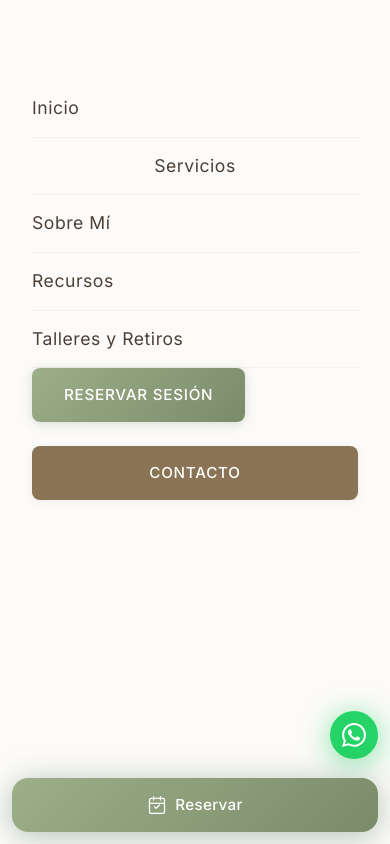
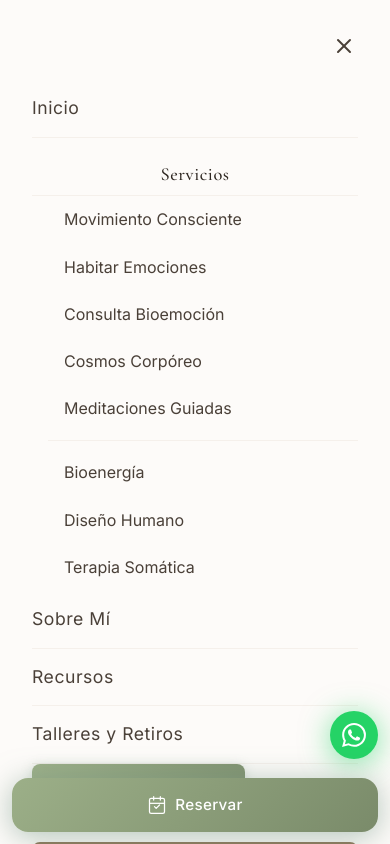
Before and after one commit to rocontre-dev/sendero-holistico, a React (Vite) app: page /reservas in a window 390 px wide. Both pictures are taken after a click on the button 354 px from the left and 15 px from the top of the page. Shown: the top 844 px of the page. Built offline with nearby package versions, Linux system fonts and the light colour scheme.

Commit message:
feat: Add mobile close button to header, implement scroll-to-top functionality, and enhance styles for Meditation and Movimiento Consciente pages

```diff
--- a/src/components/Header.css
+++ b/src/components/Header.css
@@ -297,11 +297,46 @@
 }
 
 /* ============================================
+   MOBILE CLOSE BUTTON
+   ============================================ */
+.mobile-close-btn {
+  display: none;
+  position: absolute;
+  top: 1.5rem;
+  right: 1.5rem;
+  width: 44px;
+  height: 44px;
+  background: none;
+  border: none;
+  cursor: pointer;
+  color: var(--color-text);
+  padding: 0.5rem;
+  border-radius: var(--radius-md);
+  transition: var(--transition-base);
+  z-index: 10;
+}
+
+.mobile-close-btn:hover {
+  color: var(--color-primary);
+  background-color: var(--color-beige);
+}
+
+.mobile-close-btn:active {
+  transform: scale(0.95);
+}
+
+/* ============================================
    RESPONSIVE
    ============================================ */
 @media (max-width: 968px) {
   .mobile-menu-btn {
     display: flex;
+  }
+
+  .mobile-close-btn {
+    display: flex;
+    align-items: center;
+    justify-content: center;
   }
 
   .nav {
@@ -352,6 +387,13 @@
 
   .nav-item-dropdown > .nav-link {
     cursor: default;
+    pointer-events: none;
+    font-family: var(--font-heading);
+    font-weight: 500;
+    font-size: 1.15rem;
+    color: var(--color-text-dark);
+    padding: 1rem 0 0.5rem 0;
+    margin-top: 0.5rem;
   }
 
   .nav-item-dropdown > .nav-link::after {
@@ -367,17 +409,18 @@
     padding: 0 0 0 1rem;
     border: none;
     background: transparent;
-    display: none;
-  }
-
-  .nav-item-dropdown:hover .dropdown-menu,
-  .nav-item-dropdown:focus-within .dropdown-menu {
     display: block;
   }
 
   .dropdown-link {
-    padding: 0.75rem 1rem;
+    padding: 0.625rem 1rem;
     font-size: 1rem;
+    border-bottom: none;
+  }
+
+  .dropdown-link:hover {
+    background-color: transparent;
+    padding-left: 1rem;
   }
 
   .dropdown-divider {
--- a/src/components/Header.tsx
+++ b/src/components/Header.tsx
@@ -1,13 +1,40 @@
-import { useState } from 'react'
-import { NavLink } from 'react-router-dom'
+import { useState, useEffect } from 'react'
+import { NavLink, useNavigate } from 'react-router-dom'
 import './Header.css'
 
 function Header() {
   const [isMenuOpen, setIsMenuOpen] = useState(false)
+  const navigate = useNavigate()
 
   const toggleMenu = () => {
     setIsMenuOpen(!isMenuOpen)
   }
+
+  const closeMenu = () => {
+    setIsMenuOpen(false)
+  }
+
+  const handleNavClick = (path: string) => {
+    navigate(path)
+    closeMenu()
+  }
+
+  // Cerrar menú con tecla Escape
+  useEffect(() => {
+    const handleEscape = (e: KeyboardEvent) => {
+      if (e.key === 'Escape' && isMenuOpen) {
+        closeMenu()
+      }
+    }
+
+    if (isMenuOpen) {
+      document.addEventListener('keydown', handleEscape)
+    }
+
+    return () => {
+      document.removeEventListener('keydown', handleEscape)
+    }
+  }, [isMenuOpen])
 
   return (
     <header className="header">
@@ -30,7 +57,7 @@ function Header() {
         <button
           className={`mobile-menu-btn ${isMenuOpen ? 'active' : ''}`}
           onClick={toggleMenu}
-          aria-label="Toggle menu"
+          aria-label="Abrir menú"
         >
           <span></span>
           <span></span>
@@ -38,48 +65,60 @@ function Header() {
         </button>
 
         <nav className={`nav ${isMenuOpen ? 'nav-open' : ''}`}>
+          {/* Botón de cierre para móvil/tablet */}
+          <button
+            className="mobile-close-btn"
+            onClick={closeMenu}
+            aria-label="Cerrar menú"
+          >
+            <svg width="24" height="24" viewBox="0 0 24 24" fill="none" xmlns="http://www.w3.org/2000/svg">
+              <path d="M18 6L6 18" stroke="currentColor" strokeWidth="2" strokeLinecap="round" strokeLinejoin="round"/>
+              <path d="M6 6L18 18" stroke="currentColor" strokeWidth="2" strokeLinecap="round" strokeLinejoin="round"/>
+            </svg>
+          </button>
+
           <ul className="nav-list">
             <li>
-              <NavLink to="/" className={({ isActive }) => isActive ? 'nav-link active' : 'nav-link'}>
+              <NavLink to="/" onClick={() => handleNavClick('/')} className={({ isActive }) => isActive ? 'nav-link active' : 'nav-link'}>
                 Inicio
               </NavLink>
             </li>
             <li className="nav-item-dropdown">
               <span className="nav-link">Servicios</span>
               <ul className="dropdown-menu">
-                <li><NavLink to="/movimiento-consciente" className="dropdown-link">Movimiento Consciente</NavLink></li>
-                <li><NavLink to="/habitar-emociones" className="dropdown-link">Habitar Emociones</NavLink></li>
-                <li><NavLink to="/bioemocion" className="dropdown-link">Consulta Bioemoción</NavLink></li>
-                <li><NavLink to="/cosmos-corporeo" className="dropdown-link">Cosmos Corpóreo</NavLink></li>
-                <li><NavLink to="/meditaciones" className="dropdown-link">Meditaciones Guiadas</NavLink></li>
+                <li><NavLink to="/movimiento-consciente" onClick={closeMenu} className="dropdown-link">Movimiento Consciente</NavLink></li>
+                <li><NavLink to="/habitar-emociones" onClick={closeMenu} className="dropdown-link">Habitar Emociones</NavLink></li>
+                <li><NavLink to="/bioemocion" onClick={closeMenu} className="dropdown-link">Consulta Bioemoción</NavLink></li>
+                <li><NavLink to="/cosmos-corporeo" onClick={closeMenu} className="dropdown-link">Cosmos Corpóreo</NavLink></li>
+                <li><NavLink to="/meditaciones" onClick={closeMenu} className="dropdown-link">Meditaciones Guiadas</NavLink></li>
                 <li className="dropdown-divider"></li>
-                <li><NavLink to="/bioenergia" className="dropdown-link">Bioenergía</NavLink></li>
-                <li><NavLink to="/diseno-humano" className="dropdown-link">Diseño Humano</NavLink></li>
-                <li><NavLink to="/terapia-somatica" className="dropdown-link">Terapia Somática</NavLink></li>
+                <li><NavLink to="/bioenergia" onClick={closeMenu} className="dropdown-link">Bioenergía</NavLink></li>
+                <li><NavLink to="/diseno-humano" onClick={closeMenu} className="dropdown-link">Diseño Humano</NavLink></li>
+                <li><NavLink to="/terapia-somatica" onClick={closeMenu} className="dropdown-link">Terapia Somática</NavLink></li>
               </ul>
             </li>
             <li>
-              <NavLink to="/sobre-mi" className={({ isActive }) => isActive ? 'nav-link active' : 'nav-link'}>
+              <NavLink to="/sobre-mi" onClick={() => handleNavClick('/sobre-mi')} className={({ isActive }) => isActive ? 'nav-link active' : 'nav-link'}>
                 Sobre Mí
               </NavLink>
             </li>
             <li>
-              <NavLink to="/recursos" className={({ isActive }) => isActive ? 'nav-link active' : 'nav-link'}>
+              <NavLink to="/recursos" onClick={() => handleNavClick('/recursos')} className={({ isActive }) => isActive ? 'nav-link active' : 'nav-link'}>
                 Recursos
               </NavLink>
             </li>
             <li>
-              <NavLink to="/talleres" className={({ isActive }) => isActive ? 'nav-link active' : 'nav-link'}>
+              <NavLink to="/talleres" onClick={() => handleNavClick('/talleres')} className={({ isActive }) => isActive ? 'nav-link active' : 'nav-link'}>
                 Talleres y Retiros
               </NavLink>
             </li>
             <li>
-              <NavLink to="/reservas" className="btn btn-cta-reservas nav-cta-reservas">
+              <NavLink to="/reservas" onClick={() => handleNavClick('/reservas')} className="btn btn-cta-reservas nav-cta-reservas">
                 Reservar sesión
               </NavLink>
             </li>
             <li>
-              <NavLink to="/contacto" className="btn btn-primary nav-cta">
+              <NavLink to="/contacto" onClick={() => handleNavClick('/contacto')} className="btn btn-primary nav-cta">
                 Contacto
               </NavLink>
             </li>
--- /dev/null
+++ b/src/components/ScrollToTop.tsx
@@ -0,0 +1,14 @@
+import { useEffect } from 'react'
+import { useLocation } from 'react-router-dom'
+
+function ScrollToTop() {
+  const { pathname } = useLocation()
+
+  useEffect(() => {
+    window.scrollTo(0, 0)
+  }, [pathname])
+
+  return null
+}
+
+export default ScrollToTop
--- a/src/main.tsx
+++ b/src/main.tsx
@@ -2,11 +2,13 @@ import React from 'react'
 import ReactDOM from 'react-dom/client'
 import { BrowserRouter } from 'react-router-dom'
 import App from './App'
+import ScrollToTop from './components/ScrollToTop'
 import './index.css'
 
 ReactDOM.createRoot(document.getElementById('root')!).render(
   <React.StrictMode>
     <BrowserRouter>
+      <ScrollToTop />
       <App />
     </BrowserRouter>
   </React.StrictMode>,
--- a/src/pages/Home.tsx
+++ b/src/pages/Home.tsx
@@ -63,14 +63,14 @@ function Home() {
               Siente, Recuerda, Habita y Transforma
             </motion.h1>
             <motion.p className="hero-subtitle" variants={fadeInUp}>
-              Bienvenido a este espacio de serenidad, autodescubrimiento y autoescucha. Un lugar donde puedes detenerte, respirar y recordar tu camino de vuelta al bienestar y a la salud integral.
+              Bienvenido a este espacio de serenidad, autodescubrimiento y autoescucha. Aquí puedes detenerte, respirar y recordar tu camino de vuelta al bienestar y a la salud integral.
             </motion.p>
             <motion.div className="hero-buttons" variants={fadeInUp}>
               <Link to="/reservas" className="btn btn-primary btn-large">
                 Reservar sesión
               </Link>
               <Link to="/sobre-mi" className="btn btn-outline btn-large">
-                Conocer mi enfoque
+                Conoce mi enfoque
               </Link>
             </motion.div>
           </motion.div>
--- a/src/pages/Meditaciones.tsx
+++ b/src/pages/Meditaciones.tsx
@@ -1,6 +1,7 @@
 import { Link } from 'react-router-dom'
 import { motion } from 'framer-motion'
 import './Meditaciones.css'
+import meditationHero from '../assets/images/meditaciones/meditation-hero.jpg'
 
 const fadeInUp = {
   hidden: { opacity: 0, y: 40 },
@@ -67,8 +68,13 @@ function Meditaciones() {
       {/* Hero Section */}
       <section className="service-hero">
         <div className="hero-background">
-          <div className="hero-blob hero-blob-1"></div>
-          <div className="hero-blob hero-blob-2"></div>
+          <div
+            className="hero-image"
+            style={{ backgroundImage: `url(${meditationHero})` }}
+            role="img"
+            aria-label="Meditaciones Guiadas - espacio de práctica y calma"
+          />
+          <div className="hero-overlay" />
         </div>
         <div className="container">
           <motion.div
--- a/src/pages/MovimientoConsciente.css
+++ b/src/pages/MovimientoConsciente.css
@@ -76,6 +76,12 @@
   text-shadow: 0 1px 4px rgba(0, 0, 0, 0.3);
   display: block;
   text-align: left;
+}
+
+/* CTA Section - Text color for readability on dark background */
+.cta-section .cta-text {
+  color: #F7F3EE;
+  text-shadow: 0 1px 6px rgba(0, 0, 0, 0.3);
 }
 
 /* Intro Section - Editorial Layout */
--- a/src/pages/MovimientoConsciente.tsx
+++ b/src/pages/MovimientoConsciente.tsx
@@ -293,7 +293,7 @@ function MovimientoConsciente() {
             </motion.p>
             <motion.div className="cta-buttons" variants={fadeInUp}>
               <Link to="/reservas" className="btn btn-primary btn-large">
-                Solicitar Información
+                Reservas
               </Link>
               <Link to="/contacto" className="btn btn-outline btn-large">
                 Preguntar Más
```
Also changed, not shown: src/pages/Meditaciones.css (+70 -0 lines), src/assets/images/meditaciones/meditation-hero.jpg (added).
